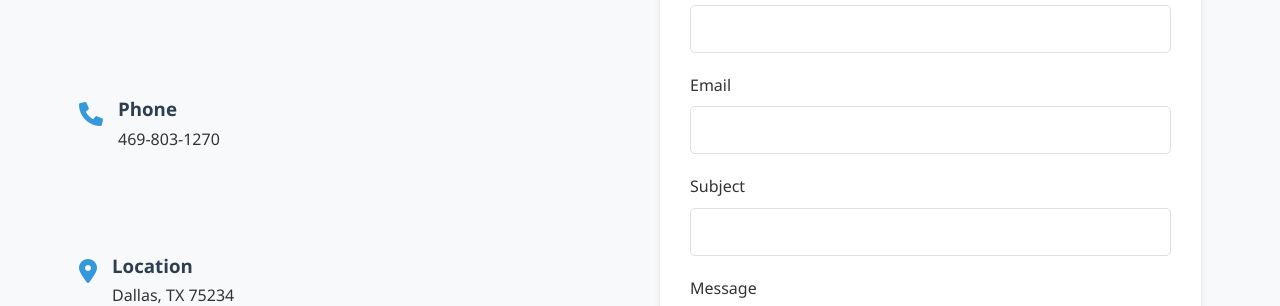
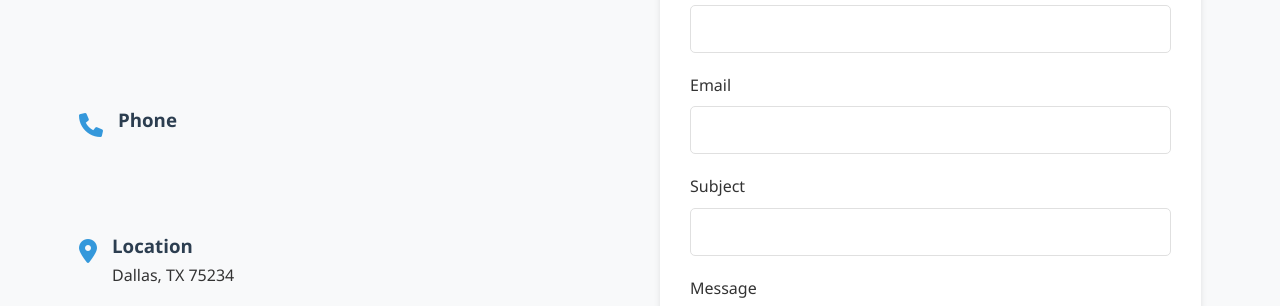
Before and after one commit to gayathrikumari/GayathriPortfolio, a plain HTML site: page index.html in a window 1280 px wide. Shown: the part 7673-7979 px from the top of the page. Drawn offline with Linux system fonts and the light colour scheme.

Commit message:
Update index.html

```diff
--- a/index.html
+++ b/index.html
@@ -438,7 +438,7 @@
                         <i class="fas fa-phone"></i>
                         <div>
                             <h3>Phone</h3>
-                            <p>469-803-1270</p>
+
                         </div>
                     </div>
                     <div class="contact-item">
```
